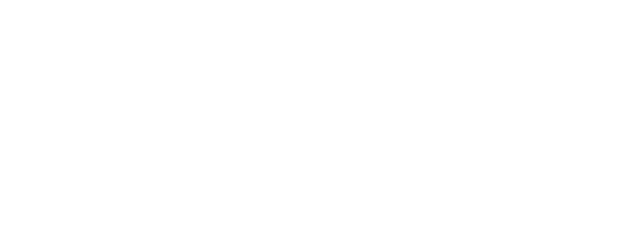
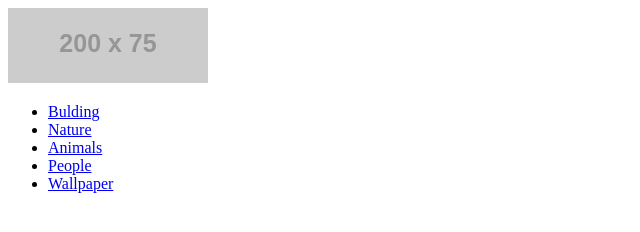
Before and after one commit to zraximov9808/demo-git, a plain HTML site: page index.html in a window 1280 px wide. Shown: the whole page, without its empty margins (0-640 px from the left). Drawn offline with Linux system fonts and the light colour scheme; placeholder pictures from the web are drawn by us.

Commit message:
Add site header

```diff
--- a/index.html
+++ b/index.html
@@ -6,6 +6,24 @@
   <title>Image Gallery</title>
 </head>
 <body>
+  <!--Site header-->
+  <header>
+    <a href="#">
+      <img src="https://via.placeholder.com/200/75" alt="Logo" width="200" height="75">
+    </a>
+  </header>
+
+  <nav>
+    <ul>
+
+        <li><a href="index.html">Bulding</a></li>
+        <li><a href="index.html">Nature</a></li>
+        <li><a href="index.html">Animals</a></li>
+        <li><a href="index.html">People</a></li>
+        <li><a href="index.html">Wallpaper</a></li>
+
+    </ul>
+  </nav>
 
 </body>
 </html>
```
